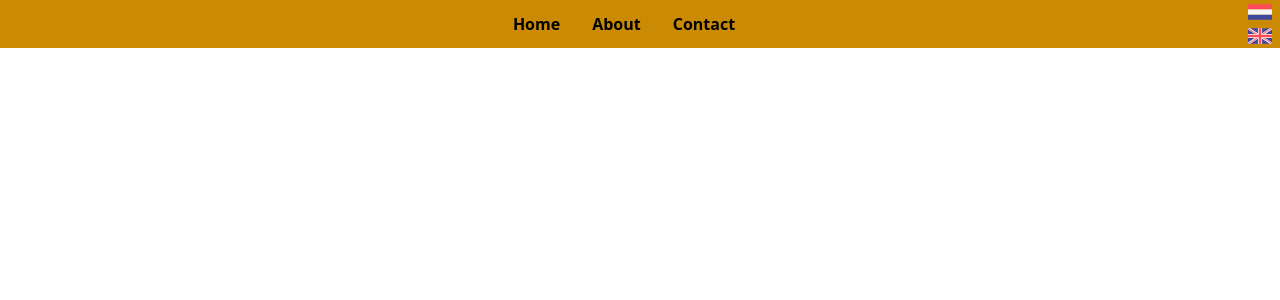
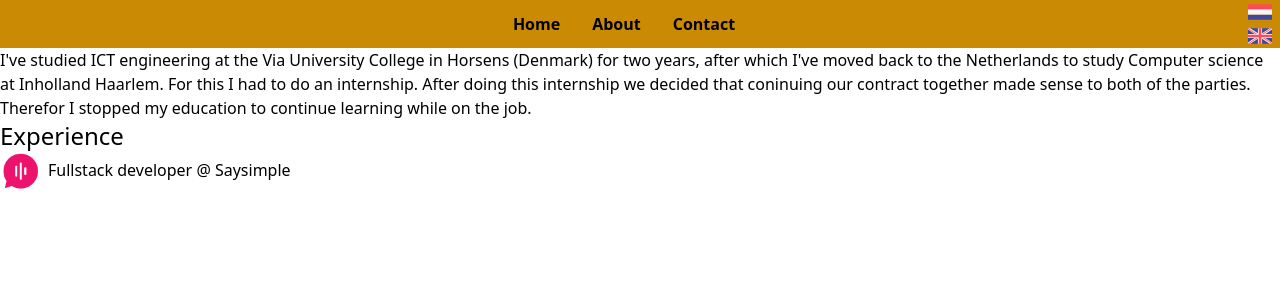
Before and after one commit to Syvv/frontend, a Vue app: page /about in a window 1280 px wide. Before the commit this address had no page. Shown: the top 300 px of the page. Built offline with nearby package versions, Linux system fonts and the light colour scheme.

Commit message:
setup for about me

```diff
--- /dev/null
+++ b/src/composables/useExperience.ts
@@ -0,0 +1,17 @@
+import { Company } from "../types/Companies";
+
+const companies: Company[] = [
+    {
+        name: "Saysimple",
+        start: new Date("2020-02-04"),
+        titleFunction: "Fullstack developer",
+        functions: [],
+        iconUrl: "../assets/saysimple.png"
+    }
+];
+
+export function useExperience() {
+    return {
+        companies,
+    }
+}
--- a/src/localisation/lang/en.json
+++ b/src/localisation/lang/en.json
@@ -6,5 +6,11 @@
 		"home": "Home",
 		"about": "About",
 		"contact": "Contact"
+	},
+	"about": {
+		"intro": "I've studied ICT engineering at the Via University College in Horsens (Denmark) for two years, after which I've moved back to the Netherlands to study Computer science at Inholland Haarlem. For this I had to do an internship. After doing this internship we decided that coninuing our contract together made sense to both of the parties. Therefor I stopped my education to continue learning while on the job.",
+		"experience": {
+			"title": "Experience"
+		}
 	}
 }
--- a/src/localisation/lang/nl.json
+++ b/src/localisation/lang/nl.json
@@ -6,5 +6,11 @@
 		"home": "Home",
 		"about": "Over mij",
 		"contact": "Contact"
+	},
+	"about": {
+		"intro": "Ik heb twee jaar ICT engineering gestudeerd aan het Via University College in Horsens (Denemarken), waarna ik terug ben gegaan naar Nederland om informatica te studeren bij Inholland Haarlem. Bij deze opleiding hoort een stage, waarna het stagebedrijf en ik samen hebben besloten door te gaan met ons arbeidsverband en dus ben ik gestopt met de studie om 'on the job' door te leren.",
+		"experience": {
+			"title": "Ervaring"
+		}
 	}
 }
--- /dev/null
+++ b/src/pages/about.vue
@@ -0,0 +1,22 @@
+<template>
+    <div>
+        <div>
+            <p>{{ $t("about.intro") }}</p>
+        </div>
+        <div>
+            <p class="text-2xl">{{ $t("about.experience.title") }}</p>
+            <div v-for="company in companies">
+                <div class="flex flex-row"><img class="w-10" :src="getImageUrl(company.iconUrl)" alt="Image"/><p class="mt-1.5 ml-2">{{ company.titleFunction }} @ {{ company.name }}</p></div>
+            </div>
+        </div>
+    </div>
+</template>
+<script setup lang="ts">
+    import { useExperience } from "../composables/useExperience";
+
+    const { companies } = useExperience();
+
+    const getImageUrl = (url: string) => {
+        return new URL(url, import.meta.url).href;
+    }
+</script>
--- a/src/router.ts
+++ b/src/router.ts
@@ -1,5 +1,6 @@
 import { createRouter, createWebHistory } from "vue-router";
 import home from "./pages/home.vue";
+import about from "./pages/about.vue";
 
 export default createRouter({
 	history: createWebHistory(),
@@ -8,5 +9,9 @@ export default createRouter({
 			path: "/",
 			component: home,
 		},
+		{
+			path: "/about",
+			component: about
+		}
 	],
 });
--- /dev/null
+++ b/src/types/Companies.ts
@@ -0,0 +1,15 @@
+export type Company = {
+    name: string;
+    start: Date;
+    end?: Date;
+    iconUrl: string;
+    titleFunction: string;
+    functions: Function[];
+}
+
+export type Function = {
+    start: Date;
+    end?: Date;
+    title: string;
+    description?: string;
+}
```
Also changed, not shown: src/assets/saysimple.png (added).
